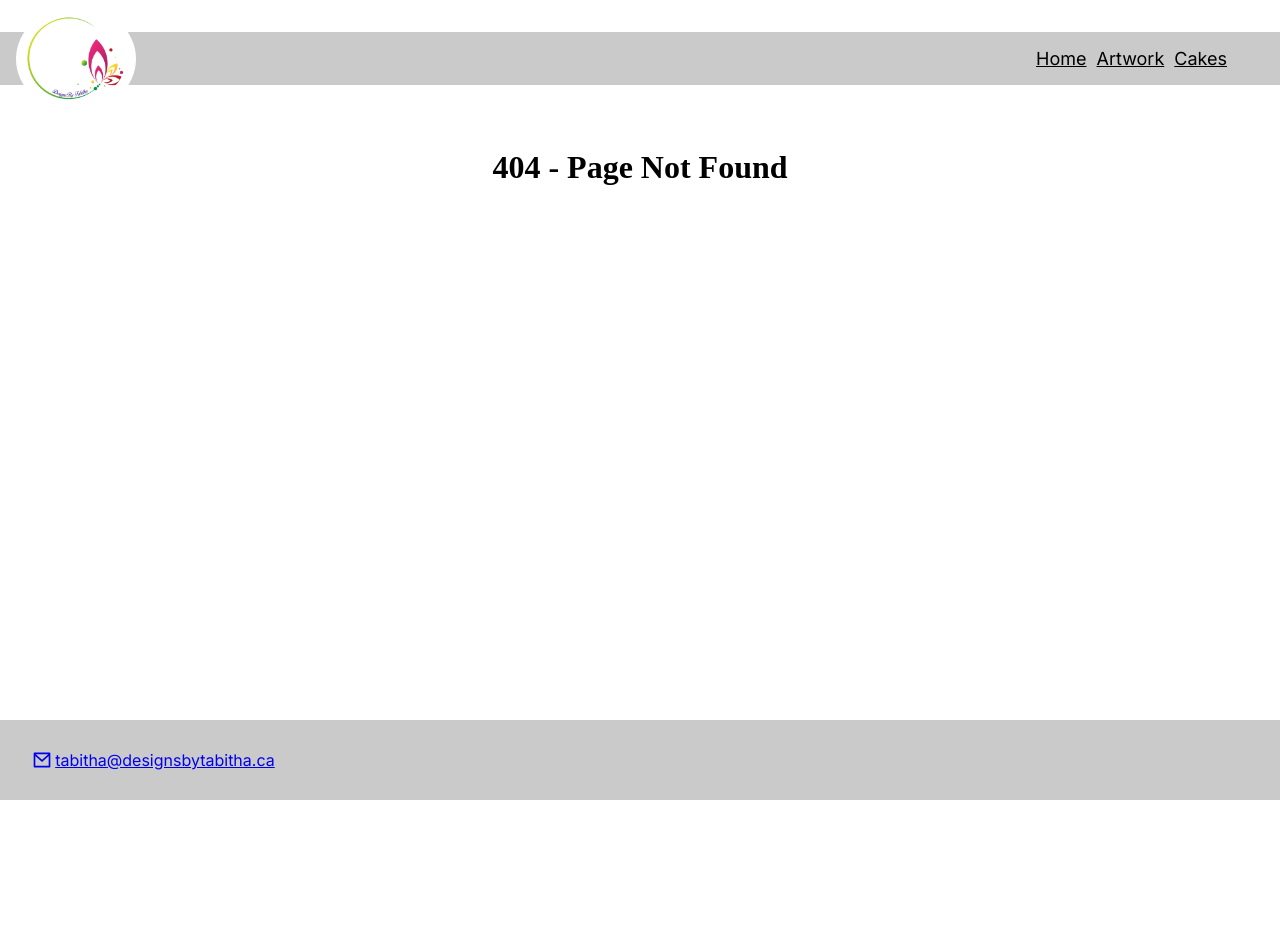
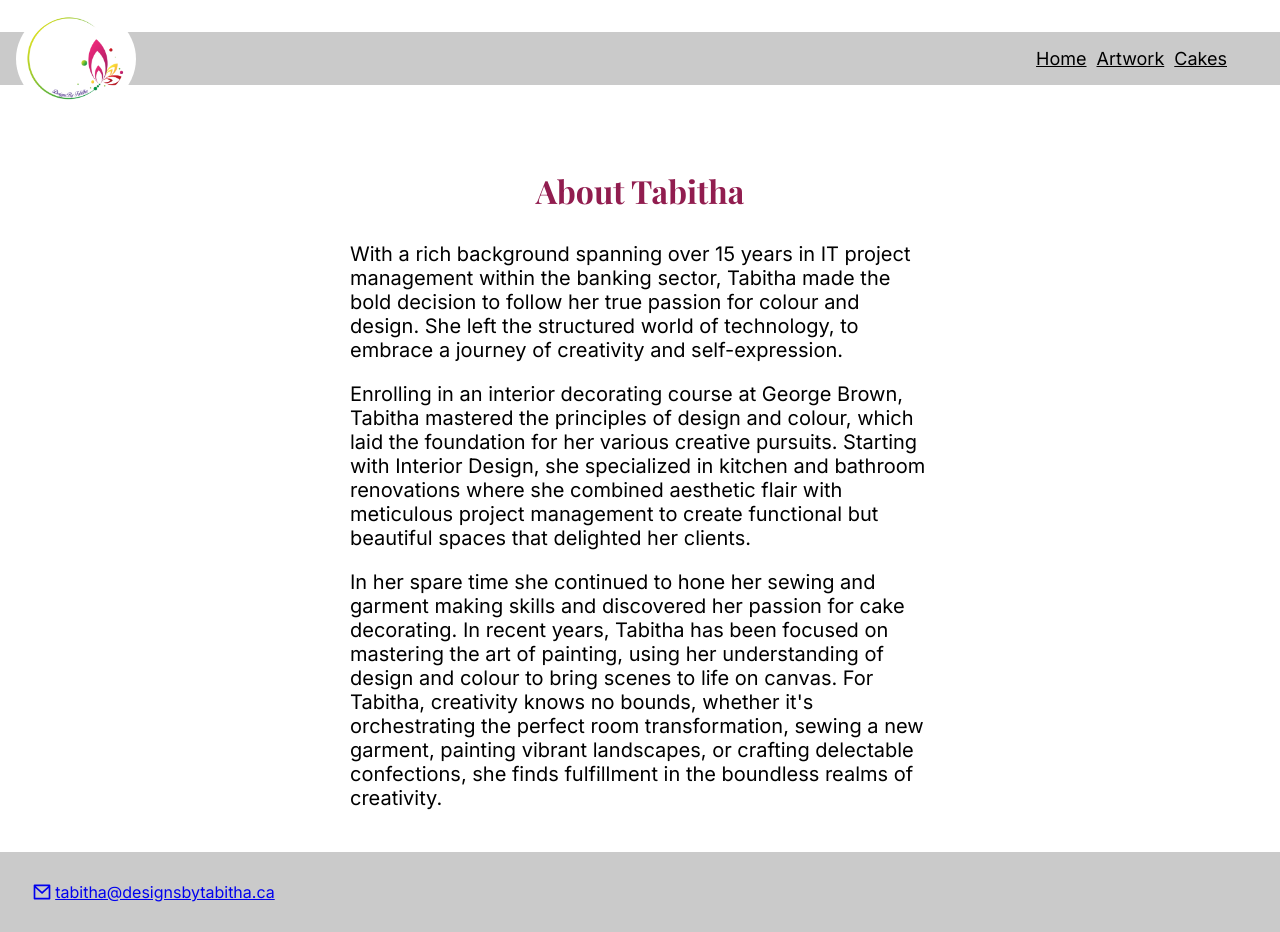
Before and after one commit to PaulB-H/designsbytabitha-nextjs, a Next.js app: page /about in a window 1280 px wide. Before the commit this address had no page. Before the commit the page ends 800 px from the top, so only its background shows below. Built offline with nearby package versions, Linux system fonts and the light colour scheme; a web font is replaced by a local one.

Commit message:
Add about page & component

```diff
--- /dev/null
+++ b/src/components/About/About.module.css
@@ -0,0 +1,18 @@
+.main {
+  margin: auto;
+  display: flex;
+  flex-direction: column;
+  align-items: center;
+  max-width: 600px;
+  margin-bottom: 2em;
+}
+.main h1 {
+  font-family: var(--playfair-font);
+  margin: 20px;
+  color: #911d4f;
+}
+.main p {
+  font-family: var(--inter-font);
+  margin: 10px;
+  font-size: 125%;
+}
--- /dev/null
+++ b/src/components/About/About.tsx
@@ -0,0 +1,33 @@
+import styles from "./About.module.css";
+
+export default function About() {
+  return (
+    <main className={styles.main}>
+      <h1>About Tabitha</h1>
+      <p>
+        With a rich background spanning over 15 years in IT project management
+        within the banking sector, Tabitha made the bold decision to follow her
+        true passion for colour and design. She left the structured world of
+        technology, to embrace a journey of creativity and self-expression.
+      </p>
+      <p>
+        Enrolling in an interior decorating course at George Brown, Tabitha
+        mastered the principles of design and colour, which laid the foundation
+        for her various creative pursuits. Starting with Interior Design, she
+        specialized in kitchen and bathroom renovations where she combined
+        aesthetic flair with meticulous project management to create functional
+        but beautiful spaces that delighted her clients.
+      </p>
+      <p>
+        In her spare time she continued to hone her sewing and garment making
+        skills and discovered her passion for cake decorating. In recent years,
+        Tabitha has been focused on mastering the art of painting, using her
+        understanding of design and colour to bring scenes to life on canvas.
+        For Tabitha, creativity knows no bounds, whether it's orchestrating the
+        perfect room transformation, sewing a new garment, painting vibrant
+        landscapes, or crafting delectable confections, she finds fulfillment in
+        the boundless realms of creativity.
+      </p>
+    </main>
+  );
+}
--- /dev/null
+++ b/src/pages/about/index.tsx
@@ -0,0 +1,5 @@
+import About from "@/components/About/About";
+
+export default function AboutPage() {
+  return <About />;
+}
```
